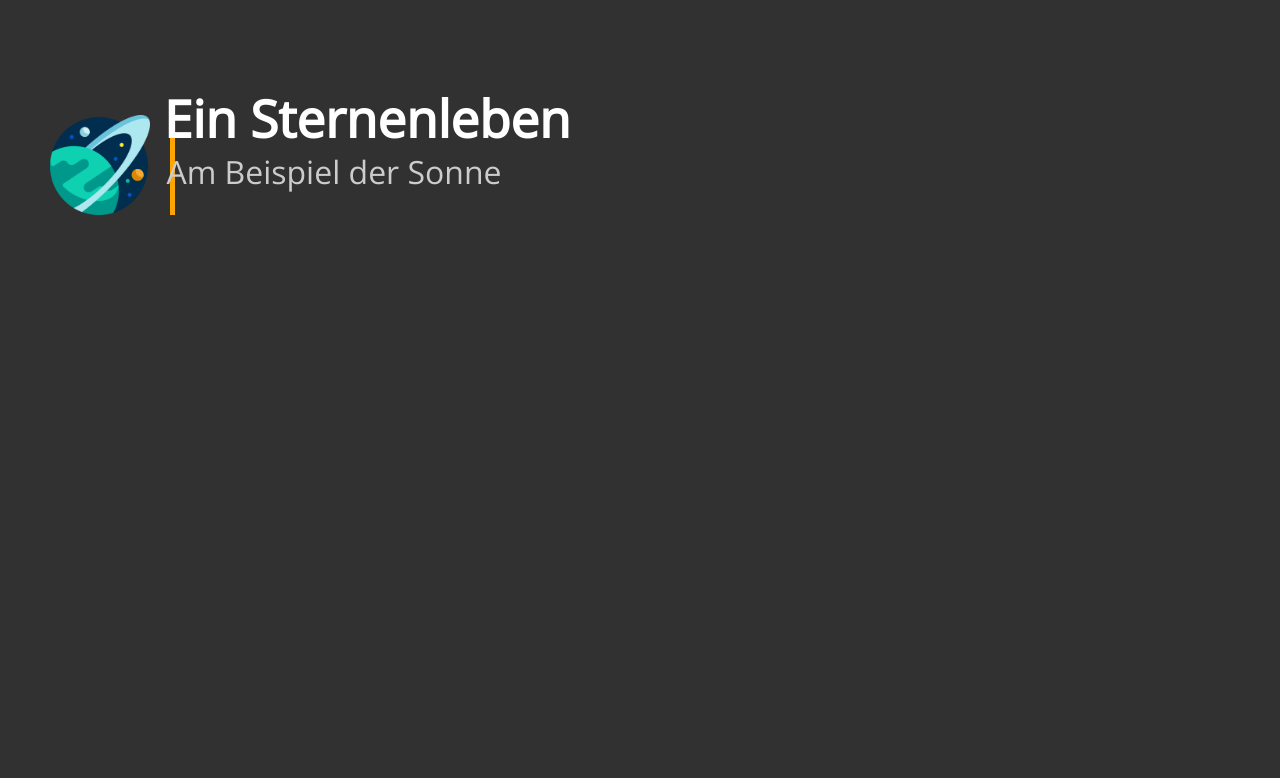
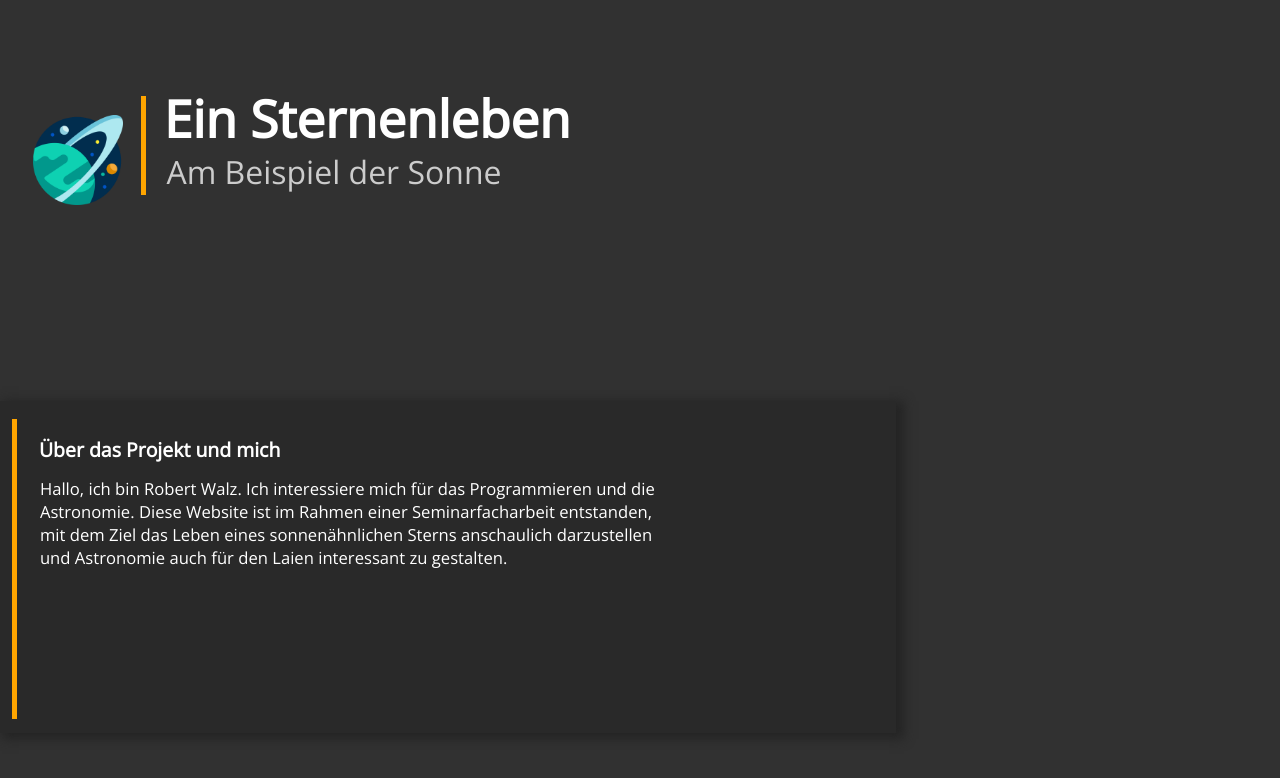
Before and after one commit to LeMixer/SternenlebenWebPage, a website: page index.html in a window 1280 px wide. Shown: the part 962-1740 px from the top of the page. Drawn offline with nearby package versions, Linux system fonts and the light colour scheme.

Commit message:
changed a whole lot px to em

```diff
--- a/styles/specific.css
+++ b/styles/specific.css
@@ -10,7 +10,7 @@
     position: absolute;
     background-color:rgb(41, 41, 41);
     width: 100%;
-    height: 50px;
+    height: 3em;
     box-shadow: 0px 5px 7px 3px rgb(36, 36, 36) ;
     z-index: 1;
 }
@@ -39,22 +39,22 @@
 }
 
 #astronomyIcon {
-    width: 100px;
+    max-width: 7%;
     margin: 0;
     padding: 0;
     position: absolute;
-    left: 50px;
+    left: 2em;
     top: 78px;
 }
 
 #astronomyIconBox {
     /* background-color: rgb(41, 41, 41); */
     background-color: orange;
-    height: 100px;
-    width: 5px;
+    height: 6em;
+    width: 0.3em;
     position: absolute;
-    left: 170px;
-    top: 78px;
+    left: 8.5em;
+    top: 3.5em;
     margin: 0;
     padding: 0;
 }
@@ -89,13 +89,13 @@ h2 {
 
 #aboutme {
     position: relative;
-    top: 700px;
+    top: 10em;
 }
 
 #aboutmetext {
-    left: 30px;
+    left: 2.4em;
     position: absolute;
-    top: 70px;
+    top: 5em;
     max-width: 50%;
 }
 
@@ -112,14 +112,14 @@ h2 {
     height: 18em;
     width: 5px;
     position: absolute;
-    left: 0.5em;
+    left: 0.7em;
     top: 2.5em;
 }
 
 h3 {
     position: absolute;
-    left: 30px;
-    top: 20px;
+    left: 2em;
+    top: 2em;
 }
 
 /* Diagram */
```
